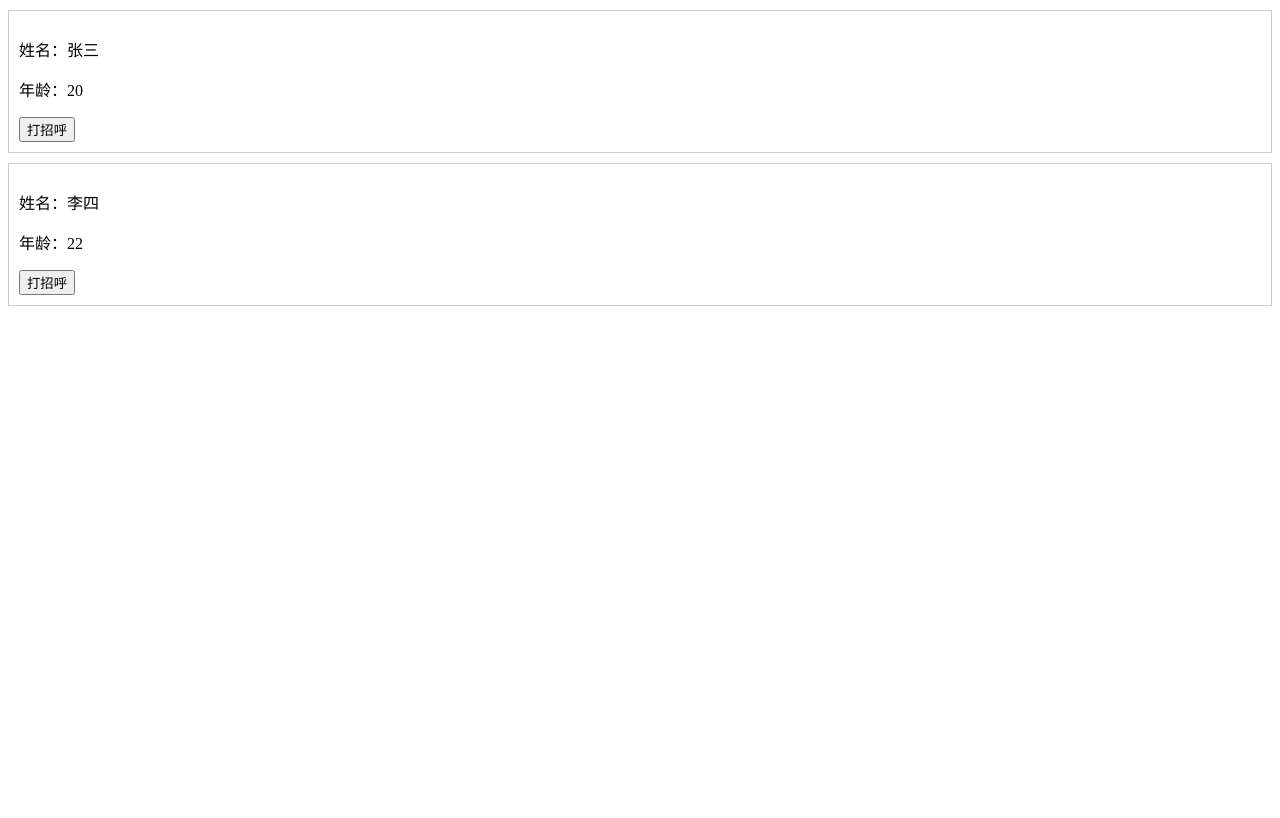
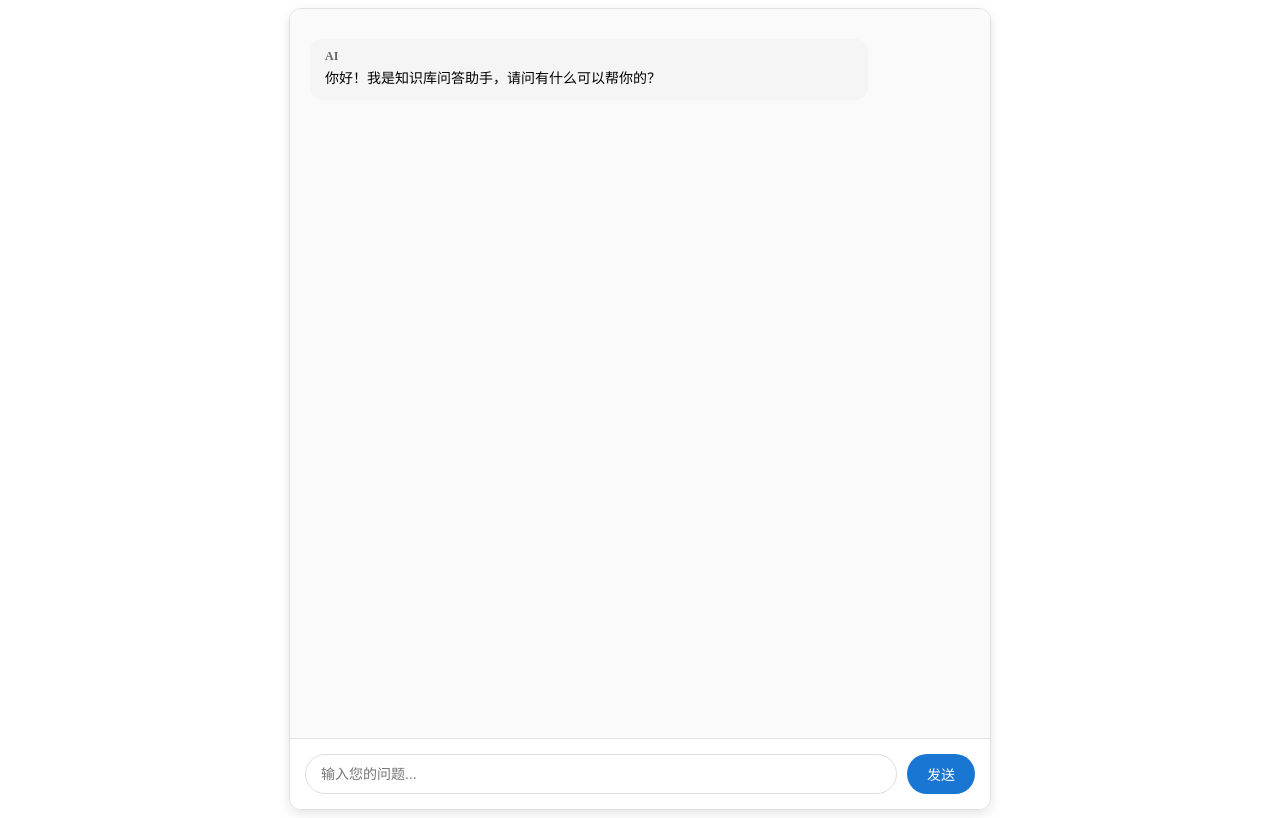
Before and after one commit to Shanhaihai2/rag-qa-frontend, a Vue app: page / in a window 1280 px wide. Built offline with nearby package versions, Linux system fonts and the light colour scheme.

Commit message:
完成第36个任务：搭建聊天界面组件，实现本地模拟问答

```diff
--- a/src/App.vue
+++ b/src/App.vue
@@ -1,18 +1,58 @@
 <script setup>
 import { ref } from 'vue'
-import HelloMessage from './components/HelloMessage.vue'
+import ChatMessage from './components/ChatMessage.vue'
+import ChatInput from './components/ChatInput.vue'
 
-const greeting = ref('')
+// 消息列表
+const messages = ref([
+  { role: 'ai', content: '你好！我是知识库问答助手，请问有什么可以帮你的？' }
+])
 
-function handleGreet(message) {
-  greeting.value = message
+// 接收子组件发来的用户输入
+function handleSend(text) {
+  // 添加用户消息
+  messages.value.push({ role: 'user', content: text })
+
+  // 模拟 AI 回复（明天换成真实 API 调用）
+  setTimeout(() => {
+    messages.value.push({
+      role: 'ai',
+      content: `这是关于「${text}」的模拟回复。明天将接入真实 RAG 接口。`
+    })
+  }, 500)
 }
 </script>
 
 <template>
-  <!-- 使用子组件，传入 props -->
-  <HelloMessage name="张三" :age="20" @greet="handleGreet" />
-  <HelloMessage name="李四" :age="22" @greet="handleGreet" />
+  <div class="chat-container">
+    <div class="chat-messages">
+      <ChatMessage
+        v-for="(msg, index) in messages"
+        :key="index"
+        :message="msg"
+      />
+    </div>
+    <ChatInput @send="handleSend" />
+  </div>
+</template>
 
-  <p v-if="greeting" class="greeting-msg">{{ greeting }}</p>
-</template>
+<style scoped>
+.chat-container {
+  max-width: 700px;
+  margin: 0 auto;
+  height: 100vh;
+  display: flex;
+  flex-direction: column;
+  border: 1px solid #e0e0e0;
+  border-radius: 12px;
+  overflow: hidden;
+  box-shadow: 0 4px 12px rgba(0, 0, 0, 0.1);
+}
+
+.chat-messages {
+  flex: 1;
+  overflow-y: auto;
+  padding: 20px;
+  background-color: #fafafa;
+}
+</style>
--- /dev/null
+++ b/src/components/ChatInput.vue
@@ -0,0 +1,63 @@
+<script setup>
+import { ref } from 'vue'
+
+const emit = defineEmits(['send'])
+const inputText = ref('')
+
+function sendMessage() {
+  const text = inputText.value.trim()
+  if (text) {
+    emit('send', text)
+    inputText.value = ''
+  }
+}
+</script>
+
+<template>
+  <div class="chat-input-area">
+    <input
+      v-model="inputText"
+      @keyup.enter="sendMessage"
+      placeholder="输入您的问题..."
+      class="input-box"
+    />
+    <button @click="sendMessage" class="send-btn">发送</button>
+  </div>
+</template>
+
+<style scoped>
+.chat-input-area {
+  display: flex;
+  padding: 15px;
+  border-top: 1px solid #e0e0e0;
+  background: white;
+}
+
+.input-box {
+  flex: 1;
+  padding: 10px 15px;
+  border: 1px solid #ddd;
+  border-radius: 20px;
+  font-size: 14px;
+  outline: none;
+}
+
+.input-box:focus {
+  border-color: #1976d2;
+}
+
+.send-btn {
+  margin-left: 10px;
+  padding: 10px 20px;
+  background-color: #1976d2;
+  color: white;
+  border: none;
+  border-radius: 20px;
+  cursor: pointer;
+  font-size: 14px;
+}
+
+.send-btn:hover {
+  background-color: #1565c0;
+}
+</style>
--- /dev/null
+++ b/src/components/ChatMessage.vue
@@ -0,0 +1,49 @@
+<script setup>
+defineProps({
+  message: {
+    type: Object,
+    required: true
+    // 格式：{ role: 'user' | 'ai', content: '...' }
+  }
+})
+</script>
+
+<template>
+  <div :class="['message-bubble', message.role]">
+    <div class="role-label">{{ message.role === 'user' ? '你' : 'AI' }}</div>
+    <div class="content">{{ message.content }}</div>
+  </div>
+</template>
+
+<style scoped>
+.message-bubble {
+  margin: 10px 0;
+  padding: 10px 15px;
+  border-radius: 12px;
+  max-width: 80%;
+}
+
+.message-bubble.user {
+  background-color: #e3f2fd;
+  margin-left: auto;
+  text-align: right;
+}
+
+.message-bubble.ai {
+  background-color: #f5f5f5;
+  margin-right: auto;
+}
+
+.role-label {
+  font-weight: bold;
+  font-size: 12px;
+  color: #666;
+  margin-bottom: 4px;
+}
+
+.content {
+  font-size: 14px;
+  line-height: 1.6;
+  white-space: pre-wrap;
+}
+</style>
```
